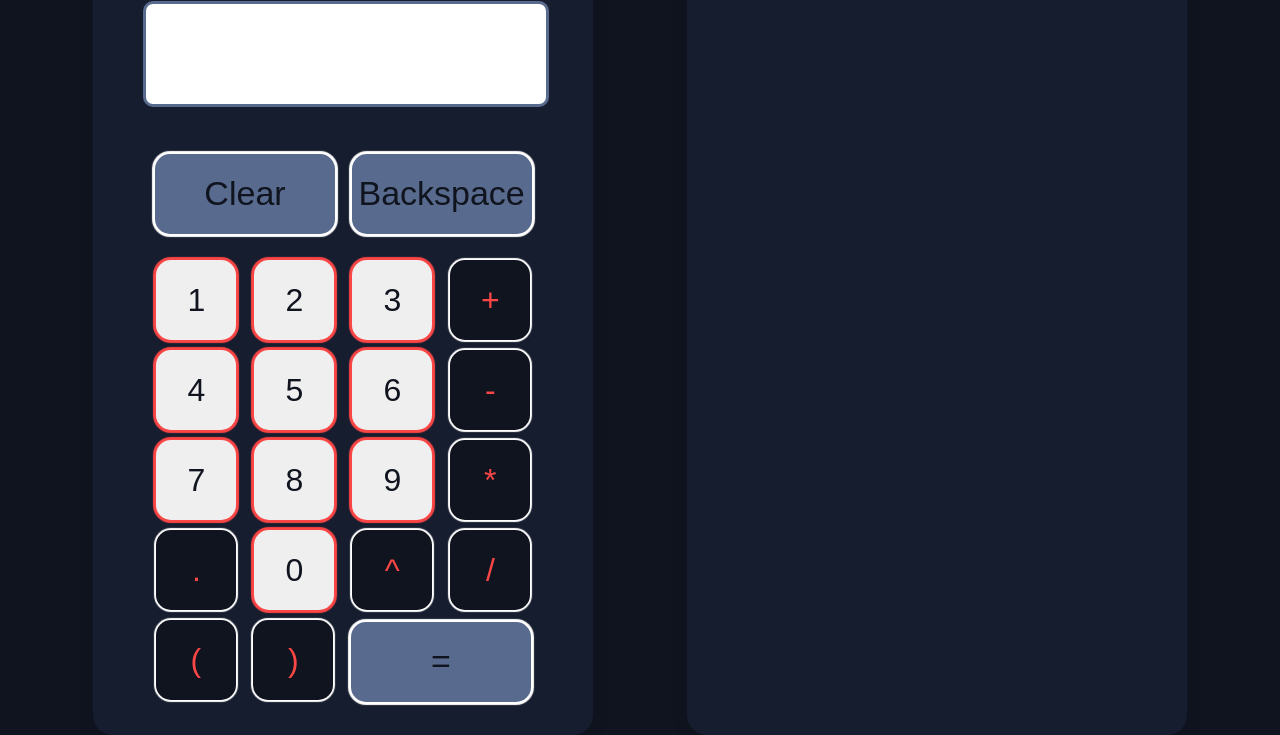
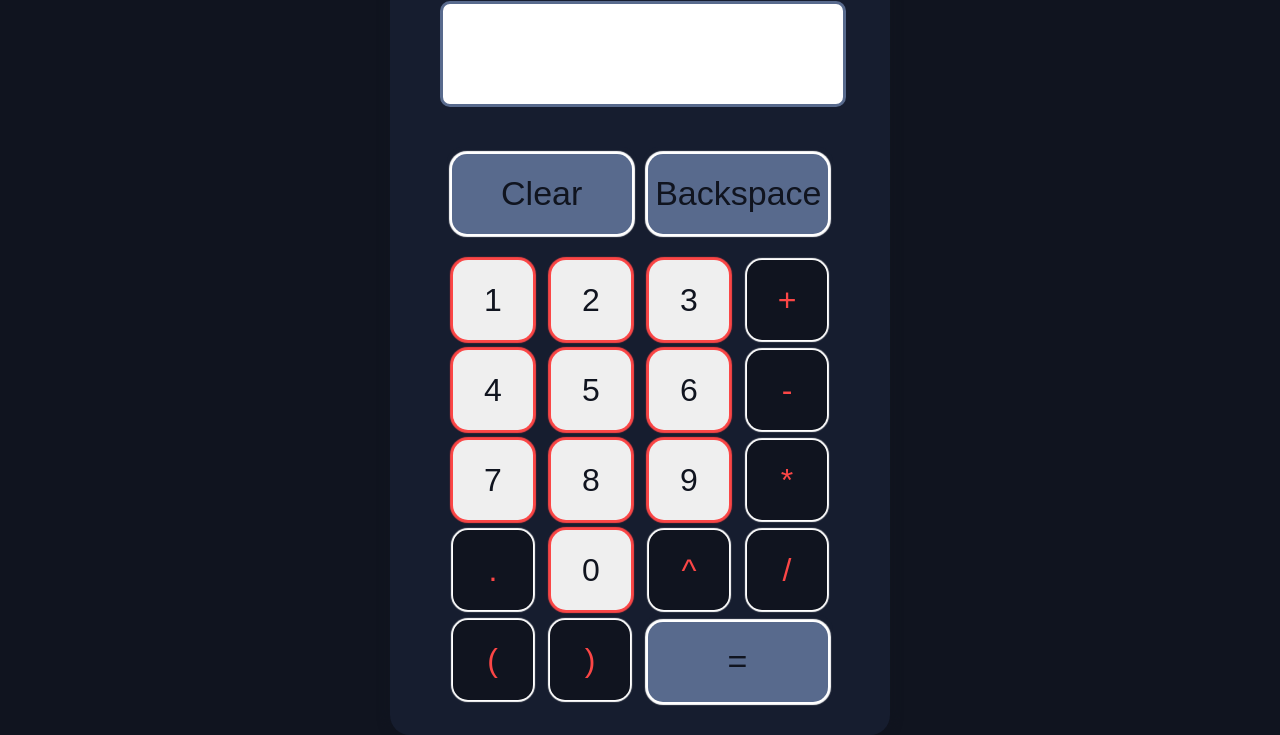
Before and after one commit to Lyuminus/us-phone-number-validator, a plain HTML site: page calculator/calculator.html in a window 1280 px wide. Shown: the part 90-825 px from the top of the page. Drawn offline with Linux system fonts and the light colour scheme.

Commit message:
Calculator

```diff
--- a/calculator/calculator.html
+++ b/calculator/calculator.html
@@ -67,14 +67,7 @@
                 </div>
             </div>
         </div>
-        <div id="calculator-2">
-
-        </div>
     </div>
     <script src="calculator.js"></script>
 </body>
 </html>
-
-
-
-<!-- (28; Javascript/calculator/calculator.html) <button id="backspace" class="bt2" onclick="c6()">Backspace</button> -->
```
